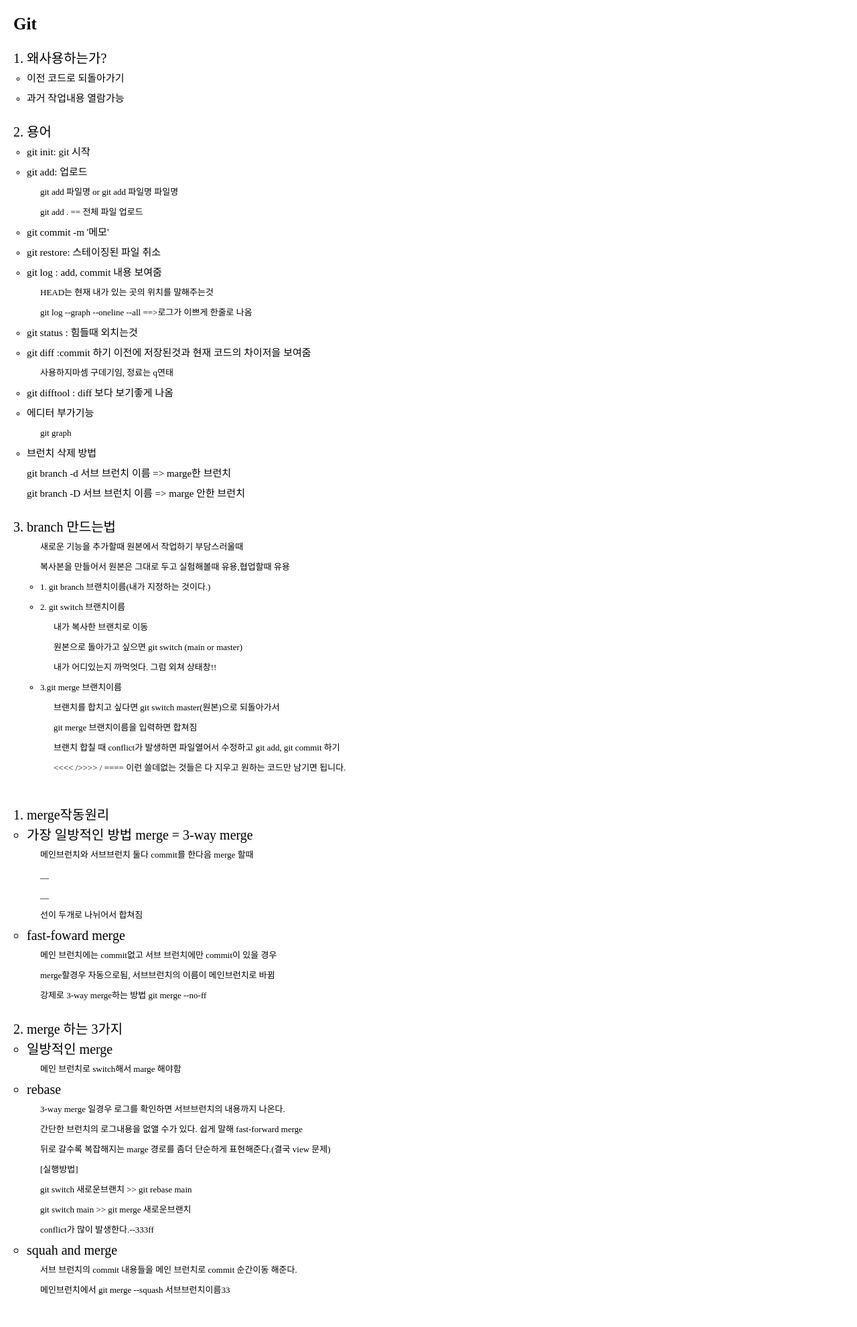
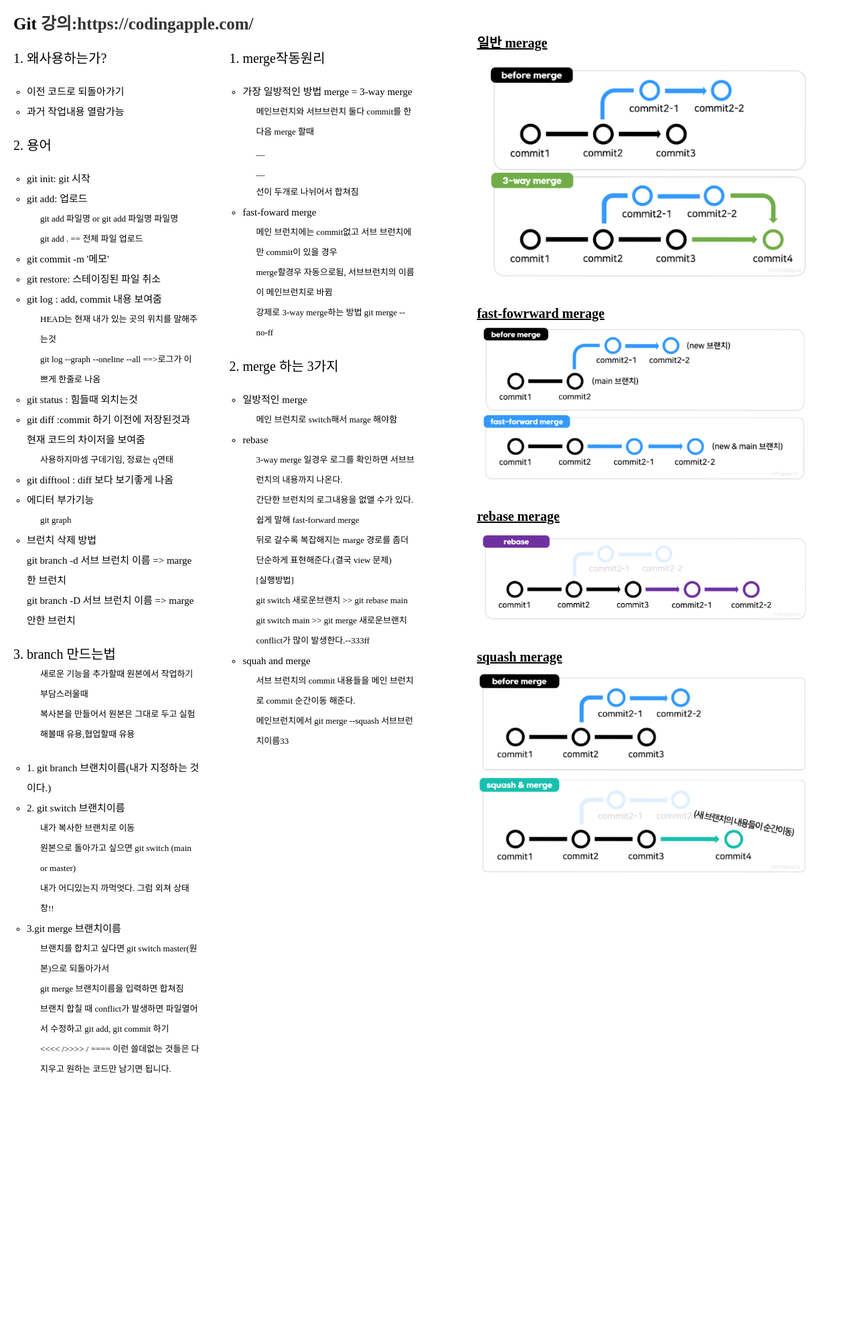
Before and after one commit to hyeongwoo94/git_study, a PHP site: page / in a window 1280 px wide. Shown: the whole page at 67% size. After the commit the page ends 1602 px from the top, so only its background shows below. Run offline with PHP 8.4, Linux system fonts and the light colour scheme.

Commit message:
이미지 추가

```diff
--- a/index.html
+++ b/index.html
@@ -11,7 +11,7 @@
 
 <body>
     <div class="wrap">
-        <h1>Git</h1>
+        <h1>Git <a href="https://codingapple.com/">강의:https://codingapple.com/</a></h1>
         <div class="wrap_layout">
             <div>
                 <ol class="title">
@@ -93,7 +93,7 @@
                         <p class="sub_text">
                             복사본을 만들어서 원본은 그대로 두고 실험해볼때 유용,협업할때 유용
                         </p>
-                        <ul class="sub_text">
+                        <ul class="text">
                             <li>
                                 1. git branch 브랜치이름(내가 지정하는 것이다.)
                             </li>
@@ -132,7 +132,7 @@
                 <ol class="title">
                     <li>
                         merge작동원리
-                        <ul>
+                        <ul class="text">
                             <li>
                                 가장 일방적인 방법 merge = 3-way merge
                                 <p class="sub_text">
@@ -160,7 +160,7 @@
                     </li>
                     <li>
                         merge 하는 3가지
-                        <ul>
+                        <ul class="text">
                             <li>
                                 일방적인 merge
                                 <p class="sub_text">
@@ -198,6 +198,30 @@
                     </li>
                 </ol>
             </div>
+            <div>
+                <u class="img_list">
+                    <li>
+                        <h2>일반 merage</h2>
+                        <img src="./img/3way-merge.png" alt="">
+                    </li>
+                    <li>
+                        <h2>fast-fowrward merage</h2>
+                        <img src="./img/fast-fowrward.png" alt="">
+                    </li>
+                    <li>
+                        <h2>rebase merage</h2>
+                        <img src="./img/rebase.png" alt="">
+                    </li>
+                    <li>
+                        <h2>squash merage</h2>
+                        <img src="./img/squash.png" alt="">
+                    </li>
+                    </ul>
+            </div>
+            <div></div>
+            <div></div>
+            <div></div>
+            <div></div>
             <div></div>
         </div>
     </div>
--- a/style.css
+++ b/style.css
@@ -7,6 +7,15 @@ html,
 body {
     font-size: 62.5%;
     line-height: 1.285;
+}
+
+a {
+    text-decoration: none;
+    color: #333;
+}
+
+a:hover {
+    color: coral;
 }
 
 h1 {
@@ -19,7 +28,17 @@ h1 {
 
 .wrap_layout {
     display: grid;
+    grid-template-columns: 1fr 1fr 2fr;
+    align-items: start;
+    justify-items: center;
+    gap: 2%;
 }
+
+.wrap_layout>div:nth-child(1) {}
+
+.wrap_layout>div:nth-child(2) {}
+
+.wrap_layout>div:nth-child(3) {}
 
 .title {
     margin: 2rem;
@@ -31,6 +50,10 @@ h1 {
     margin-bottom: 2rem;
 }
 
+.text {
+    margin-top: 20px;
+}
+
 .text>li {
     font-size: 1.5rem;
 }
@@ -39,3 +62,22 @@ h1 {
     padding-left: 2rem;
     font-size: 1.3rem;
 }
+
+.img_list {
+    list-style: none;
+}
+
+.img_list>li {
+    margin-bottom: 30px;
+}
+
+.img_list>li>h2 {
+    font-size: 2rem;
+    text-decoration: none;
+}
+
+.img_list>li>img {
+    display: block;
+    max-width: 500px;
+    width: 100%;
+}
```
Also changed, not shown: img/3way-merge.png (added), img/fast-fowrward.png (added), img/rebase.png (added), img/squash.png (added).
